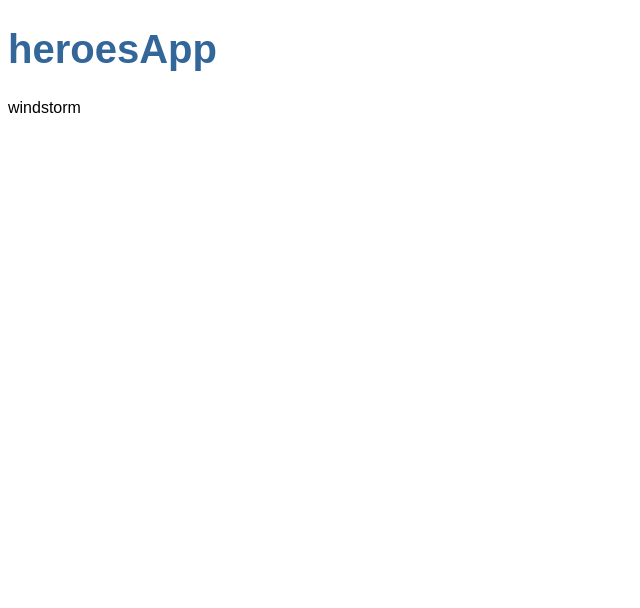
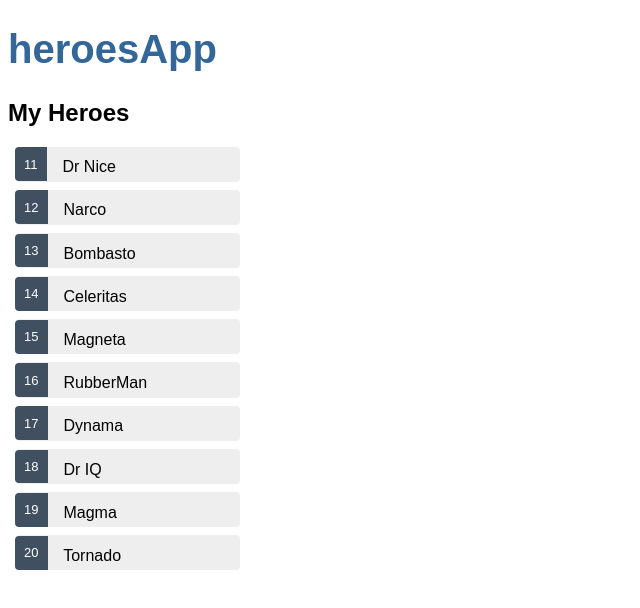
Before and after one commit to MustafaAli789/tour-of-heroes, an Angular app: page / in a window 1280 px wide. Shown: the top 608 px of the page, without its empty margins (0-640 px from the left). Built offline with nearby package versions, Linux system fonts and the light colour scheme.

Commit message:
Display list of items

```diff
--- a/src/app/app.module.ts
+++ b/src/app/app.module.ts
@@ -1,5 +1,6 @@
 import { NgModule } from '@angular/core';
 import { BrowserModule } from '@angular/platform-browser';
+import { FormsModule } from '@angular/forms'; // <-- NgModel lives here
 
 import { AppRoutingModule } from './app-routing.module';
 import { AppComponent } from './app.component';
@@ -12,7 +13,8 @@
   ],
   imports: [
     BrowserModule,
-    AppRoutingModule
+    AppRoutingModule,
+    FormsModule
   ],
   providers: [],
   bootstrap: [AppComponent]
--- /dev/null
+++ b/src/app/hero.interface.ts
@@ -0,0 +1,4 @@
+export interface Hero {
+    id: number,
+    name: string
+}
--- a/src/app/heroes/heroes.component.css
+++ b/src/app/heroes/heroes.component.css
@@ -0,0 +1,52 @@
+/* HeroesComponent's private CSS styles */
+.heroes {
+    margin: 0 0 2em 0;
+    list-style-type: none;
+    padding: 0;
+    width: 15em;
+  }
+  .heroes li {
+    cursor: pointer;
+    position: relative;
+    left: 0;
+    background-color: #EEE;
+    margin: .5em;
+    padding: .3em 0;
+    height: 1.6em;
+    border-radius: 4px;
+  }
+  .heroes li:hover {
+    color: #2c3a41;
+    background-color: #e6e6e6;
+    left: .1em;
+  }
+  .heroes li.selected {
+    background-color: black;
+    color: white;
+  }
+  .heroes li.selected:hover {
+    background-color: #505050;
+    color: white;
+  }
+  .heroes li.selected:active {
+    background-color: black;
+    color: white;
+  }
+  .heroes .badge {
+    display: inline-block;
+    font-size: small;
+    color: white;
+    padding: 0.8em 0.7em 0 0.7em;
+    background-color:#405061;
+    line-height: 1em;
+    position: relative;
+    left: -1px;
+    top: -4px;
+    height: 1.8em;
+    margin-right: .8em;
+    border-radius: 4px 0 0 4px;
+  }
+
+  input {
+    padding: .5rem;
+  }
--- a/src/app/heroes/heroes.component.html
+++ b/src/app/heroes/heroes.component.html
@@ -1 +1,6 @@
-<p>{{hero}}</p>
+<h2>My Heroes</h2>
+<ul class="heroes">
+  <li *ngFor="let hero of heroes">
+    <span class="badge">{{hero.id}}</span> {{hero.name}}
+  </li>
+</ul>
--- a/src/app/heroes/heroes.component.ts
+++ b/src/app/heroes/heroes.component.ts
@@ -1,4 +1,6 @@
 import { Component, OnInit } from '@angular/core';
+import { Hero } from '../hero.interface';
+import { HEROES } from '../mock-heroes';
 
 @Component({
   selector: 'app-heroes',
@@ -6,12 +8,11 @@
   styleUrls: ['./heroes.component.css']
 })
 export class HeroesComponent implements OnInit {
+  heroes: Hero[] = HEROES;
 
   constructor() { }
 
-  ngOnInit(): void {
+  ngOnInit() {
   }
 
-  hero: String = "windstorm";
-
 }
--- /dev/null
+++ b/src/app/mock-heroes.ts
@@ -0,0 +1,14 @@
+import { Hero } from './hero.interface';
+
+export const HEROES: Hero[] = [
+  { id: 11, name: 'Dr Nice' },
+  { id: 12, name: 'Narco' },
+  { id: 13, name: 'Bombasto' },
+  { id: 14, name: 'Celeritas' },
+  { id: 15, name: 'Magneta' },
+  { id: 16, name: 'RubberMan' },
+  { id: 17, name: 'Dynama' },
+  { id: 18, name: 'Dr IQ' },
+  { id: 19, name: 'Magma' },
+  { id: 20, name: 'Tornado' }
+];
```
